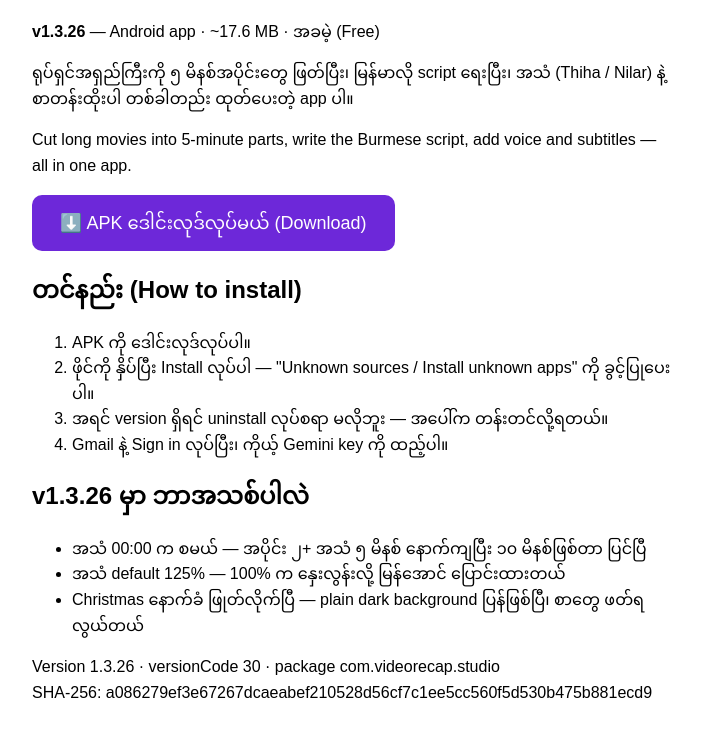
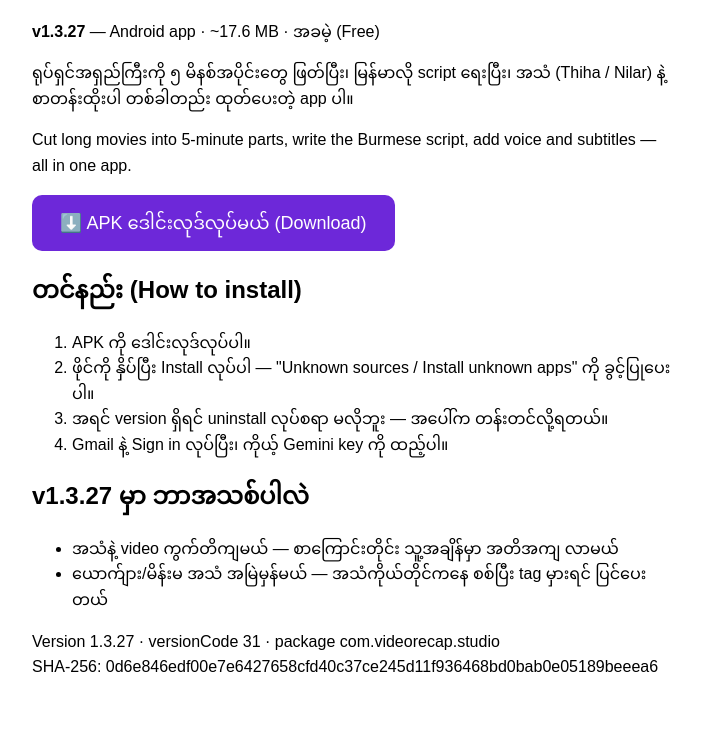
Before and after one commit to siangukmang869-sudo/video-recap-studio, a plain HTML site: page index.html in a window 1280 px wide. Shown: the part 94-830 px from the top of the page, without its empty margins (288-989 px from the left). Drawn offline with Linux system fonts and the light colour scheme.

Commit message:
v1.3.27 download page

```diff
--- a/index.html
+++ b/index.html
@@ -3,15 +3,15 @@
 <head>
 <meta charset="utf-8">
 <meta name="viewport" content="width=device-width, initial-scale=1">
-<title>Video Recap Studio — Download APK (v1.3.26)</title>
-<meta name="description" content="Video Recap Studio v1.3.26 — ရုပ်ရှင်ဇာတ်ကားတွေကို ၅ မိနစ် recap လုပ်တဲ့ Android app။ အခမဲ့ ဒေါင်းလုဒ်လုပ်ပါ။ Free download for Android.">
+<title>Video Recap Studio — Download APK (v1.3.27)</title>
+<meta name="description" content="Video Recap Studio v1.3.27 — ရုပ်ရှင်ဇာတ်ကားတွေကို ၅ မိနစ် recap လုပ်တဲ့ Android app။ အခမဲ့ ဒေါင်းလုဒ်လုပ်ပါ။ Free download for Android.">
 </head>
 <body style="font-family:sans-serif;max-width:640px;margin:40px auto;padding:0 16px;line-height:1.6">
 <h1>🎬 Video Recap Studio</h1>
-<p><strong>v1.3.26</strong> — Android app · ~17.6 MB · အခမဲ့ (Free)</p>
+<p><strong>v1.3.27</strong> — Android app · ~17.6 MB · အခမဲ့ (Free)</p>
 <p>ရုပ်ရှင်အရှည်ကြီးကို ၅ မိနစ်အပိုင်းတွေ ဖြတ်ပြီး၊ မြန်မာလို script ရေးပြီး၊ အသံ (Thiha / Nilar) နဲ့ စာတန်းထိုးပါ တစ်ခါတည်း ထုတ်ပေးတဲ့ app ပါ။</p>
 <p>Cut long movies into 5-minute parts, write the Burmese script, add voice and subtitles — all in one app.</p>
-<p><a href="https://github.com/siangukmang869-sudo/video-recap-studio/releases/download/v1.3.26/VideoRecapStudio-v1.3.26.apk" style="display:inline-block;padding:14px 28px;background:#6d28d9;color:#fff;border-radius:10px;text-decoration:none;font-size:18px">⬇️ APK ဒေါင်းလုဒ်လုပ်မယ် (Download)</a></p>
+<p><a href="https://github.com/siangukmang869-sudo/video-recap-studio/releases/download/v1.3.27/VideoRecapStudio-v1.3.27.apk" style="display:inline-block;padding:14px 28px;background:#6d28d9;color:#fff;border-radius:10px;text-decoration:none;font-size:18px">⬇️ APK ဒေါင်းလုဒ်လုပ်မယ် (Download)</a></p>
 <h2>တင်နည်း (How to install)</h2>
 <ol>
 <li>APK ကို ဒေါင်းလုဒ်လုပ်ပါ။</li>
@@ -19,13 +19,12 @@
 <li>အရင် version ရှိရင် uninstall လုပ်စရာ မလိုဘူး — အပေါ်က တန်းတင်လို့ရတယ်။</li>
 <li>Gmail နဲ့ Sign in လုပ်ပြီး၊ ကိုယ့် Gemini key ကို ထည့်ပါ။</li>
 </ol>
-<h2>v1.3.26 မှာ ဘာအသစ်ပါလဲ</h2>
+<h2>v1.3.27 မှာ ဘာအသစ်ပါလဲ</h2>
 <ul>
-<li>အသံ 00:00 က စမယ် — အပိုင်း ၂+ အသံ ၅ မိနစ် နောက်ကျပြီး ၁၀ မိနစ်ဖြစ်တာ ပြင်ပြီ</li>
-<li>အသံ default 125% — 100% က နှေးလွန်းလို့ မြန်အောင် ပြောင်းထားတယ်</li>
-<li>Christmas နောက်ခံ ဖြုတ်လိုက်ပြီ — plain dark background ပြန်ဖြစ်ပြီ၊ စာတွေ ဖတ်ရလွယ်တယ်</li>
+<li>အသံနဲ့ video ကွက်တိကျမယ် — စာကြောင်းတိုင်း သူ့အချိန်မှာ အတိအကျ လာမယ်</li>
+<li>ယောက်ျား/မိန်းမ အသံ အမြဲမှန်မယ် — အသံကိုယ်တိုင်ကနေ စစ်ပြီး tag မှားရင် ပြင်ပေးတယ်</li>
 </ul>
-<p>Version 1.3.26 · versionCode 30 · package com.videorecap.studio<br>
-SHA-256: a086279ef3e67267dcaeabef210528d56cf7c1ee5cc560f5d530b475b881ecd9</p>
+<p>Version 1.3.27 · versionCode 31 · package com.videorecap.studio<br>
+SHA-256: 0d6e846edf00e7e6427658cfd40c37ce245d11f936468bd0bab0e05189beeea6</p>
 </body>
 </html>
```
